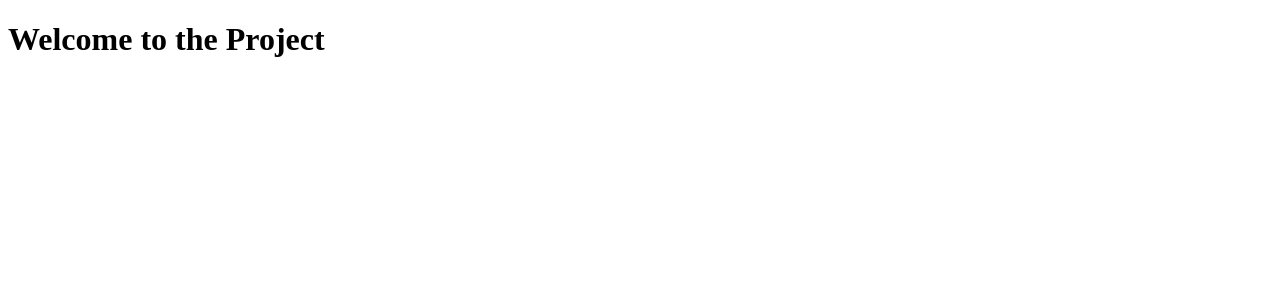
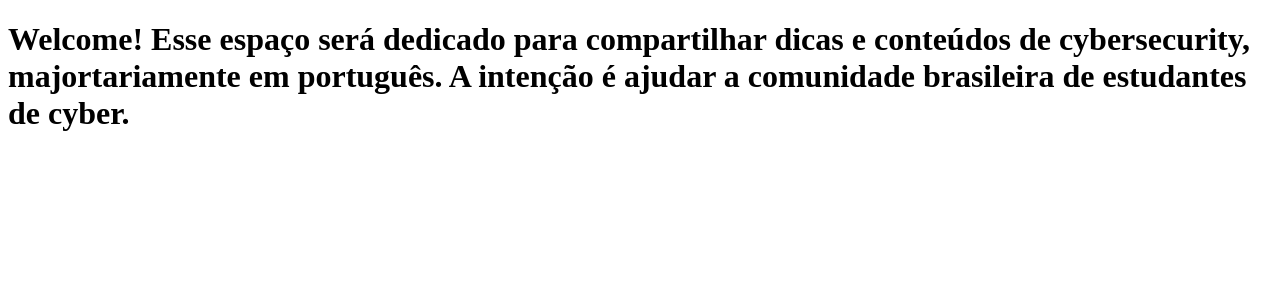
Before and after one commit to valesc4/clone-tabnews, a Next.js app: page / in a window 1280 px wide. Shown: the top 300 px of the page. Built offline with nearby package versions, Linux system fonts and the light colour scheme.

Commit message:
welcome update

```diff
--- a/pages/index.js
+++ b/pages/index.js
@@ -1,5 +1,11 @@
 function Home() {
-  return <h1>Welcome to the Project</h1>;
+  return (
+    <h1>
+      Welcome! Esse espaço será dedicado para compartilhar dicas e conteúdos de
+      cybersecurity, majortariamente em português. A intenção é ajudar a
+      comunidade brasileira de estudantes de cyber.
+    </h1>
+  );
 }
 
 export default Home; // export default define a função Home como padrão que vai ser chamada primeiro
```
